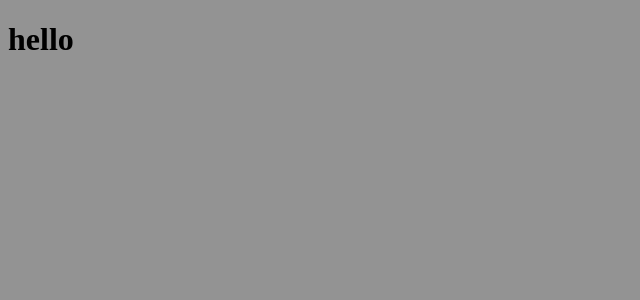
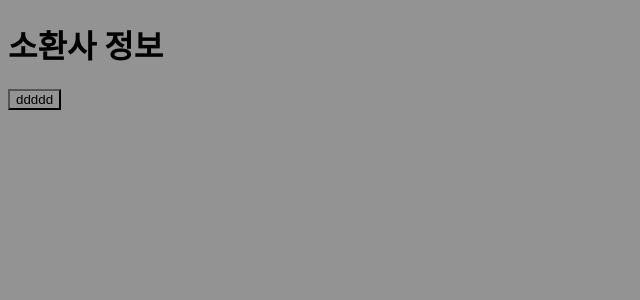
Before and after one commit to hwarang98/LOLog_past, a React (Create React App) app in the folder client/: page /summoner in a window 1280 px wide. Shown: the top 300 px of the page, without its empty margins (0-640 px from the left). Built offline with nearby package versions, Linux system fonts and the light colour scheme.

Commit message:
Rtiot api 에서 게임정보 도출 -> client로 전달

```diff
--- a/client/src/components/summoner.js
+++ b/client/src/components/summoner.js
@@ -1,7 +1,60 @@
-import React from "react";
+import React, { useState, useEffect } from "react";
+import axios from "axios";
 
 function Summoners() {
-  return <h1>hello</h1>;
+  const [userInfo, setUserInfo] = useState("");
+  const [id, setId] = useState(
+    "OBHZRCKHtthQBE3HZR2ToLk4hX5NJsUetw35yTGfIx7c1hPDRjlq10gVlQ"
+  );
+  const [accountId, setAccountId] = useState(
+    "jAzfVRgCfRkdDxVYs9cVB7TFdQMVLqdrgme-qRZ0Opz3-vD-sP_t_2qj"
+  );
+  const [puuid, setPuuid] = useState(
+    "_4GR53i0CNAsi64X7fepBN0QIZhSkiEgO1QK_hxyIJdEnGS4pzr1VRatAAj0svbs78JXtOaJZy5zuQ"
+  );
+  const [name, setName] = useState("돌면킬");
+  const [profileIconId, setProfileIconId] = useState(4837);
+  const [revisionDate, setRevisionDate] = useState(1652591122000);
+  const [summonerLevel, setsummonerLevel] = useState(84);
+
+  const userApi = (e) => {
+    // e.preventDefault();
+    console.log("검색결과인데 들어옴?");
+    const url = "http://localhost:4000/summoner";
+    axios
+      .post("http://localhost:4000/summoner", {
+        id: id,
+        accountId: accountId,
+        puuid: puuid,
+        profileIconId: profileIconId,
+        revisionDate: revisionDate,
+        summonerLevel: summonerLevel,
+      })
+      .then((data) => {
+        console.log(data.data);
+        setUserInfo(data.data);
+        console.log("성공");
+      })
+      .catch((err) => console.log("에러뜸: ", err));
+  };
+  // useEffect(() => {
+  //   userApi();
+  // });
+  return (
+    <div>
+      <h1>소환사 정보</h1>
+      <button onClick={userApi}>ddddd</button>
+    </div>
+  );
 }
 
 export default Summoners;
+// {
+//   "id": "OBHZRCKHtthQBE3HZR2ToLk4hX5NJsUetw35yTGfIx7c1hPDRjlq10gVlQ",
+//   "accountId": "jAzfVRgCfRkdDxVYs9cVB7TFdQMVLqdrgme-qRZ0Opz3-vD-sP_t_2qj",
+//   "puuid": "_4GR53i0CNAsi64X7fepBN0QIZhSkiEgO1QK_hxyIJdEnGS4pzr1VRatAAj0svbs78JXtOaJZy5zuQ",
+//   "name":"'돌면킬",
+//   "profileIconId": 4837,
+//   "revisionDate": 1652591122000,
+//   "summonerLevel": 84
+//   }
```
